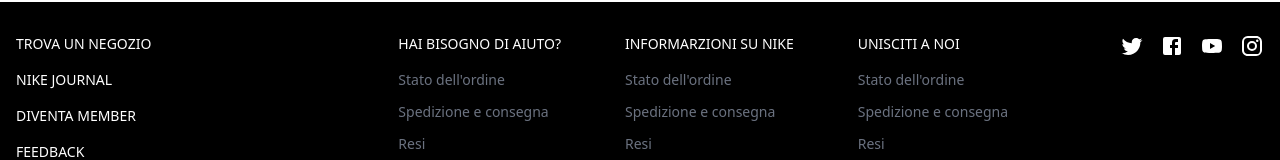
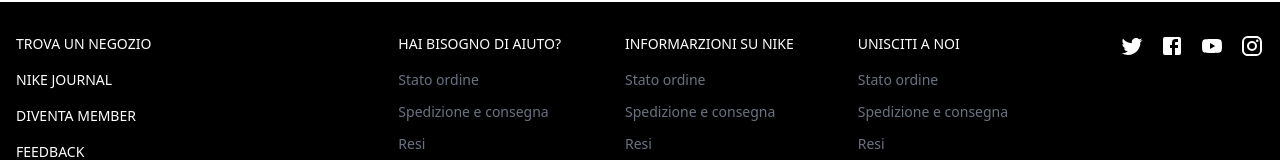
Before and after one commit to cuoredibue/project-shoes, a Next.js app: page /newShoes/all in a window 1280 px wide. Shown: the part 175-335 px from the top of the page. Built offline with nearby package versions, Linux system fonts and the light colour scheme; no server answers; the database is empty.

Commit message:
fix eslint error

```diff
--- a/components/footerComponent.jsx
+++ b/components/footerComponent.jsx
@@ -24,7 +24,7 @@
             {(whichMenuIsOpen !== 1 && (
               <div className="md:grid">
                 <div className="hidden md:grid space-y-3 text-sm text-gray-500 pt-4">
-                  <p>Stato dell'ordine</p>
+                  <p>Stato ordine</p>
                   <p>Spedizione e consegna</p>
                   <p>Resi</p>
                   <p>Opzioni di Pagamento</p>
@@ -55,7 +55,7 @@
           </div>
           {whichMenuIsOpen === 1 && (
             <div className="animate-[enterFromTop_200ms] space-y-3 text-sm text-gray-500 ">
-              <p>Stato dell'ordine</p>
+              <p>Stato ordine</p>
               <p>Spedizione e consegna</p>
               <p>Resi</p>
               <p>Opzioni di Pagamento</p>
@@ -68,7 +68,7 @@
             {(whichMenuIsOpen !== 2 && (
               <div className="md:grid">
                 <div className="hidden md:grid space-y-3 text-sm text-gray-500 pt-4">
-                  <p>Stato dell'ordine</p>
+                  <p>Stato ordine</p>
                   <p>Spedizione e consegna</p>
                   <p>Resi</p>
                   <p>Opzioni di Pagamento</p>
@@ -110,7 +110,7 @@
             {(whichMenuIsOpen !== 3 && (
               <div className="md:grid">
                 <div className="hidden md:grid space-y-3 text-sm text-gray-500 pt-4">
-                  <p>Stato dell'ordine</p>
+                  <p>Stato ordine</p>
                   <p>Spedizione e consegna</p>
                   <p>Resi</p>
                   <p>Opzioni di Pagamento</p>
```
